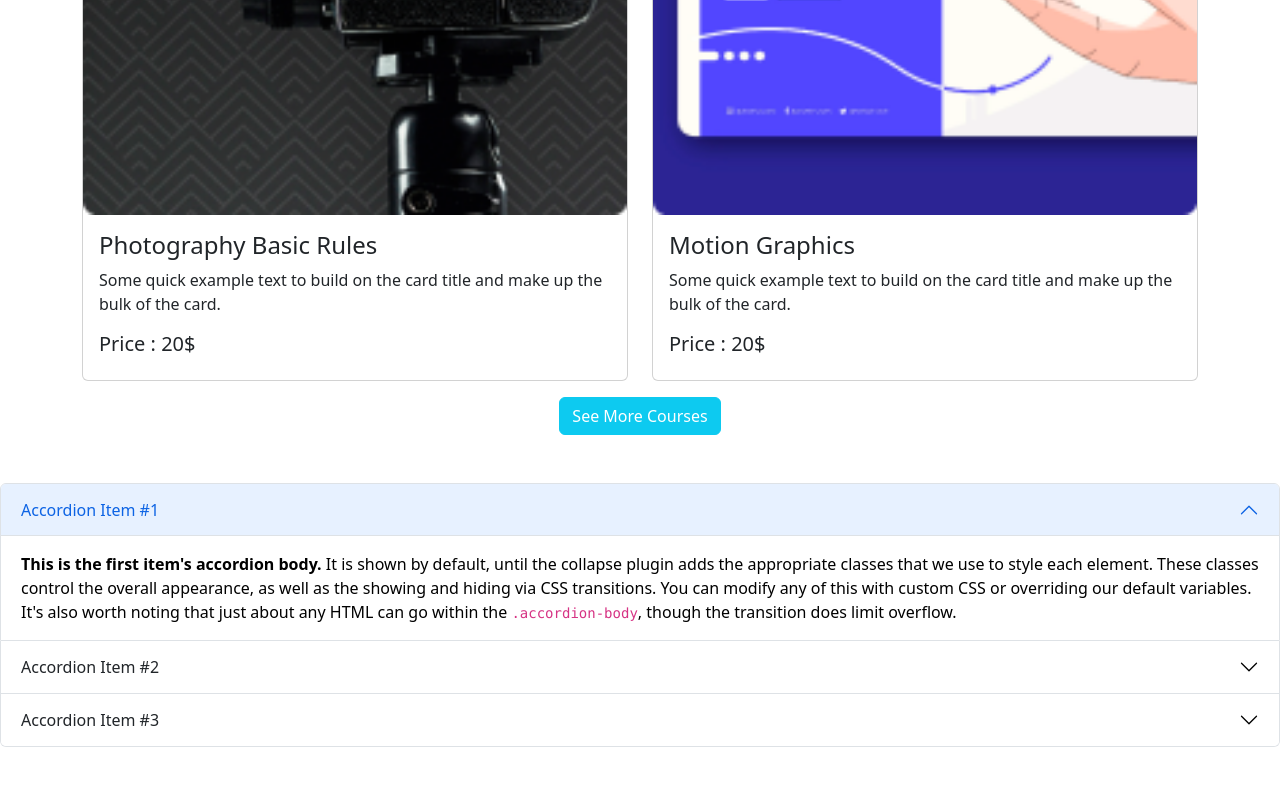
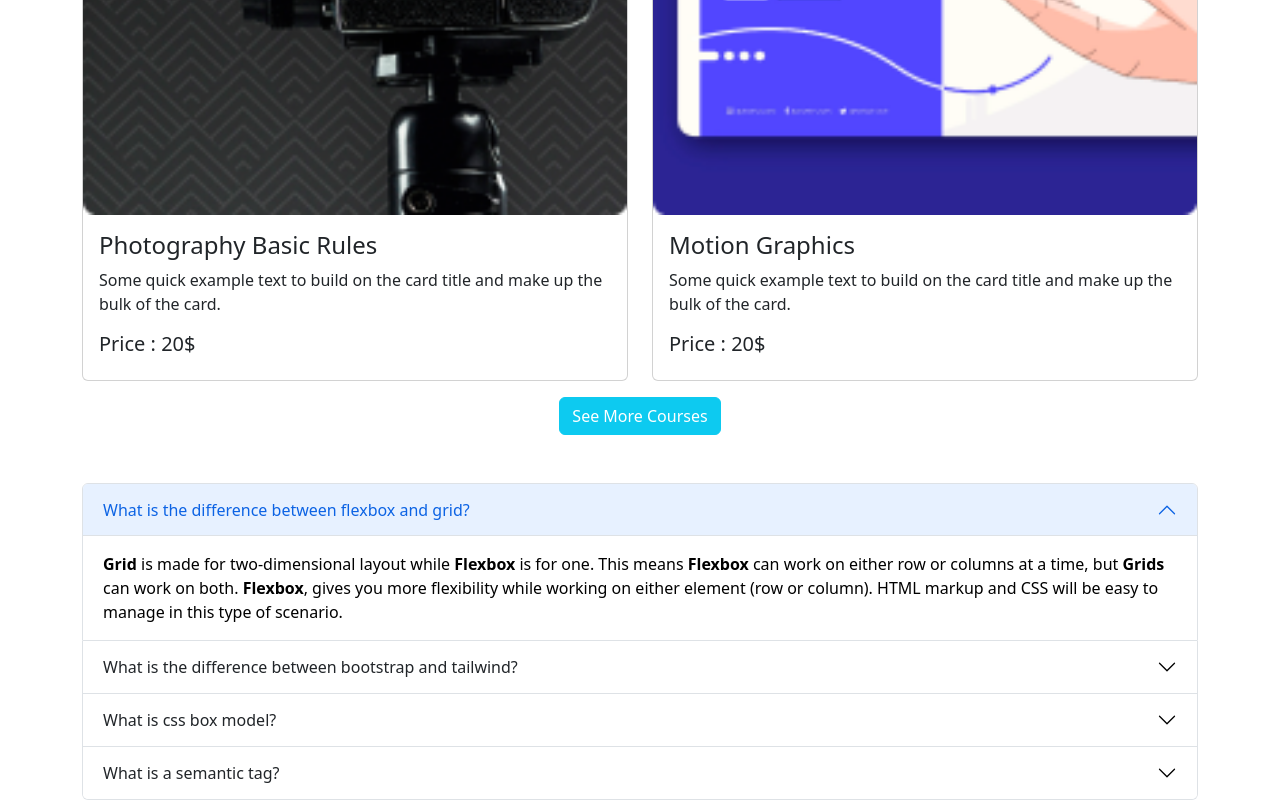
Before and after one commit to SUShuvo/edtech-website, a plain HTML site: page index.html in a window 1280 px wide. Shown: the part 2788-3588 px from the top of the page. Before the commit the page ends 3535 px from the top, so only its background shows below. Drawn offline with nearby package versions, Linux system fonts and the light colour scheme.

Commit message:
accordian

```diff
--- a/index.html
+++ b/index.html
@@ -183,24 +183,27 @@
             </p>
         </section>
         <!-- courses ends -->
-        <section>
+
+        <!-- accordian section starts -->
+        <section class="container">
             <div class="accordion" id="accordionExample">
                 <div class="accordion-item">
                     <h2 class="accordion-header" id="headingOne">
                         <button class="accordion-button" type="button" data-bs-toggle="collapse"
                             data-bs-target="#collapseOne" aria-expanded="true" aria-controls="collapseOne">
-                            Accordion Item #1
+                            What is the difference between flexbox and grid?
                         </button>
                     </h2>
                     <div id="collapseOne" class="accordion-collapse collapse show" aria-labelledby="headingOne"
                         data-bs-parent="#accordionExample">
                         <div class="accordion-body">
-                            <strong>This is the first item's accordion body.</strong> It is shown by default, until the
-                            collapse plugin adds the appropriate classes that we use to style each element. These
-                            classes control the overall appearance, as well as the showing and hiding via CSS
-                            transitions. You can modify any of this with custom CSS or overriding our default variables.
-                            It's also worth noting that just about any HTML can go within the
-                            <code>.accordion-body</code>, though the transition does limit overflow.
+                            <strong>Grid</strong> is made for two-dimensional layout while <strong>Flexbox</strong> is
+                            for one. This
+                            means <strong>Flexbox</strong> can
+                            work on either row or columns at a time, but <strong>Grids</strong> can work on both.
+                            <strong>Flexbox</strong>, gives you more
+                            flexibility while working on either element (row or column). HTML markup and CSS will be
+                            easy to manage in this type of scenario.
                         </div>
                     </div>
                 </div>
@@ -208,18 +211,20 @@
                     <h2 class="accordion-header" id="headingTwo">
                         <button class="accordion-button collapsed" type="button" data-bs-toggle="collapse"
                             data-bs-target="#collapseTwo" aria-expanded="false" aria-controls="collapseTwo">
-                            Accordion Item #2
+                            What is the difference between bootstrap and tailwind?
                         </button>
                     </h2>
                     <div id="collapseTwo" class="accordion-collapse collapse" aria-labelledby="headingTwo"
                         data-bs-parent="#accordionExample">
                         <div class="accordion-body">
-                            <strong>This is the second item's accordion body.</strong> It is hidden by default, until
-                            the collapse plugin adds the appropriate classes that we use to style each element. These
-                            classes control the overall appearance, as well as the showing and hiding via CSS
-                            transitions. You can modify any of this with custom CSS or overriding our default variables.
-                            It's also worth noting that just about any HTML can go within the
-                            <code>.accordion-body</code>, though the transition does limit overflow.
+                            <strong>Bootstrap</strong> comes with a set of pre-styled responsive, mobile-first
+                            components
+                            that possess a
+                            definite UI kit. <strong>Tailwind</strong> CSS uses a set of utility classes to create a
+                            neat UI with more
+                            flexibility and uniqueness. Sites created using <strong>Bootstrap</strong> follow the
+                            generic pattern that
+                            makes them look identical.
                         </div>
                     </div>
                 </div>
@@ -227,23 +232,43 @@
                     <h2 class="accordion-header" id="headingThree">
                         <button class="accordion-button collapsed" type="button" data-bs-toggle="collapse"
                             data-bs-target="#collapseThree" aria-expanded="false" aria-controls="collapseThree">
-                            Accordion Item #3
+                            What is css box model?
                         </button>
                     </h2>
                     <div id="collapseThree" class="accordion-collapse collapse" aria-labelledby="headingThree"
                         data-bs-parent="#accordionExample">
                         <div class="accordion-body">
-                            <strong>This is the third item's accordion body.</strong> It is hidden by default, until the
-                            collapse plugin adds the appropriate classes that we use to style each element. These
-                            classes control the overall appearance, as well as the showing and hiding via CSS
-                            transitions. You can modify any of this with custom CSS or overriding our default variables.
-                            It's also worth noting that just about any HTML can go within the
-                            <code>.accordion-body</code>, though the transition does limit overflow.
+                            The <strong>CSS box model</strong> is a container that contains multiple properties
+                            including borders,
+                            margin, padding, and the content itself. It is used to create the design and layout of web
+                            pages. According to the <strong>CSS box model</strong>, the web browser supplies each
+                            element as a square
+                            prism.
+                        </div>
+                    </div>
+                </div>
+                <div class="accordion-item">
+                    <h2 class="accordion-header" id="headingThree">
+                        <button class="accordion-button collapsed" type="button" data-bs-toggle="collapse"
+                            data-bs-target="#collapseThree" aria-expanded="false" aria-controls="collapseThree">
+                            What is a semantic tag?
+                        </button>
+                    </h2>
+                    <div id="collapseThree" class="accordion-collapse collapse" aria-labelledby="headingThree"
+                        data-bs-parent="#accordionExample">
+                        <div class="accordion-body">
+                            <strong>Semantic</strong> HTML elements are those that clearly describe their meaning in a
+                            human- and
+                            machine-readable way. Elements such as header , footer and article are all considered
+                            <strong>semantic</strong> because they accurately describe the purpose of the element and
+                            the
+                            type of content that is inside them.
                         </div>
                     </div>
                 </div>
             </div>
         </section>
+        <!-- accordian section ends -->
     </main>
     <!-- header section starts -->
     <script src="https://cdn.jsdelivr.net/npm/bootstrap@5.2.0/dist/js/bootstrap.bundle.min.js"
```
